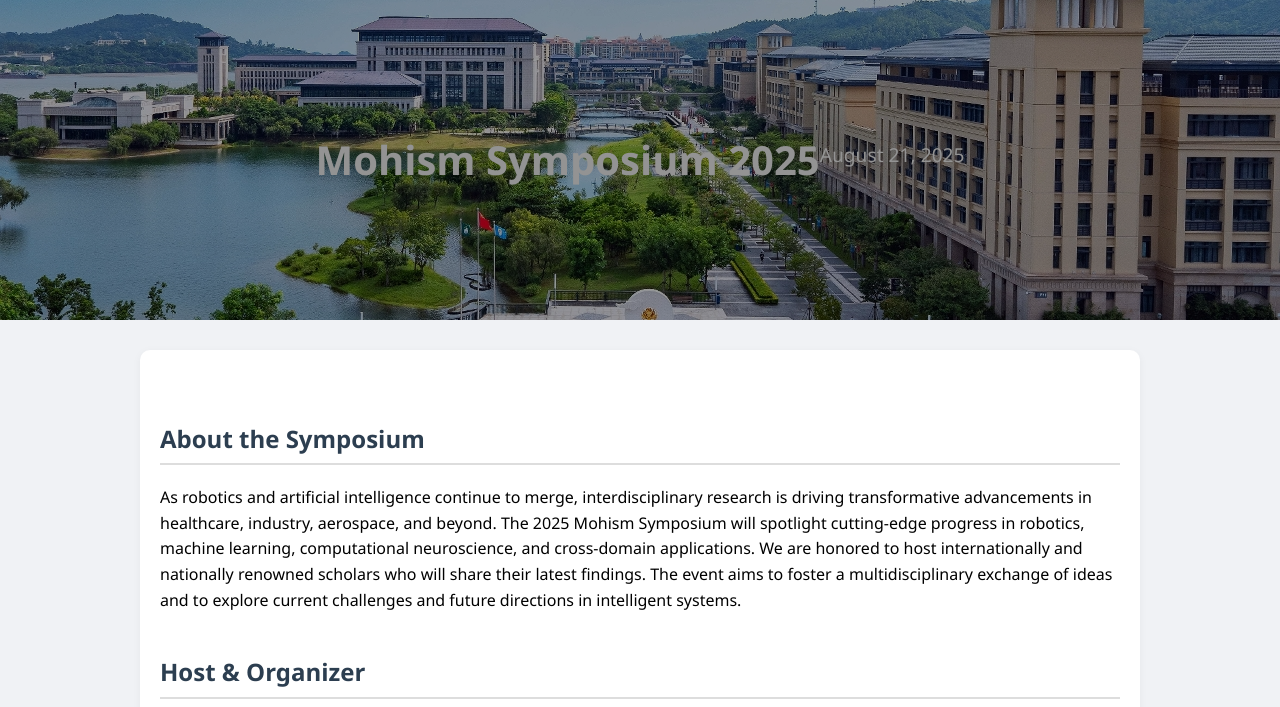
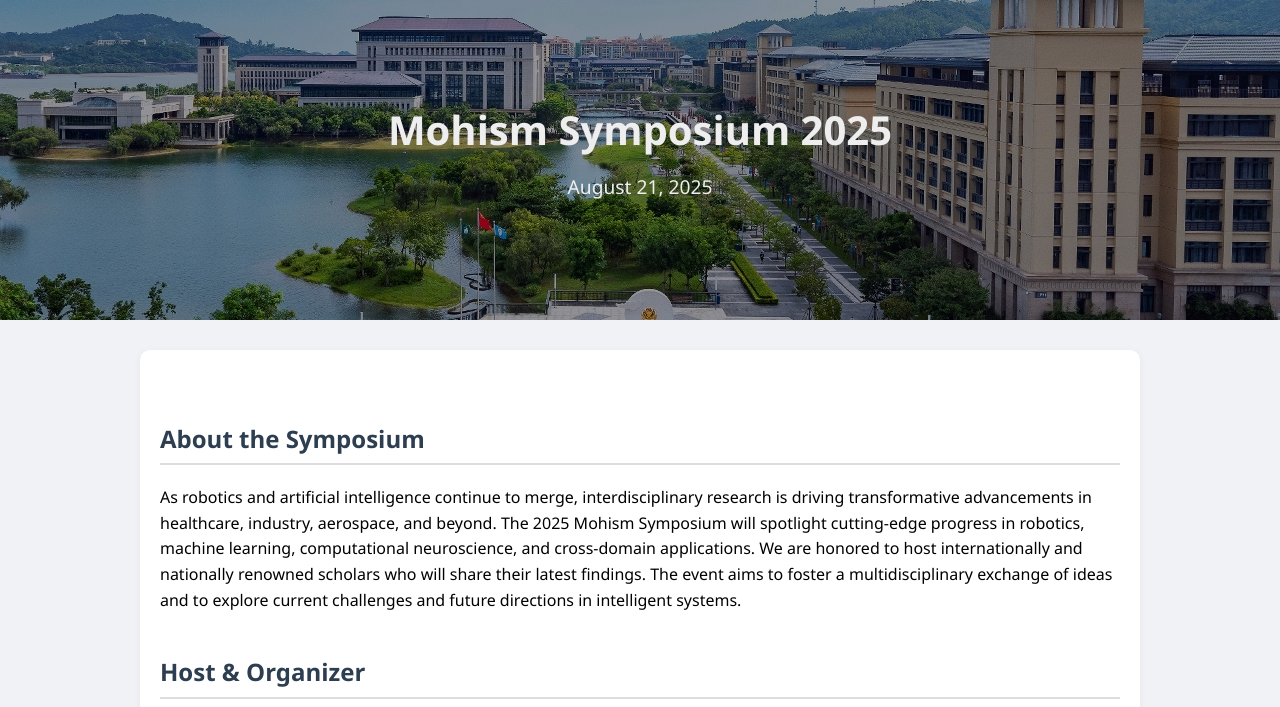
Before and after one commit to MohismLab/mohism-symposium-2025, a plain HTML site: page index.html in a window 1280 px wide. Shown: the top 707 px of the page. Drawn offline with Linux system fonts and the light colour scheme.

Commit message:
Update index.html

```diff
--- a/index.html
+++ b/index.html
@@ -44,12 +44,12 @@
     .hero h1 {
       font-size: 2.5em;
       margin: 0;
-      color: #f5f5f5;
+      color: #eeeeee;
     }
     .hero p {
       margin-top: 10px;
       font-size: 1.2em;
-      color: #f5f5f5;
+      color: #eeeeee;
     }
     .container {
       padding: 30px 20px;
@@ -113,7 +113,7 @@
 </head>
 <body>
   <section class="hero">
-
+    <div class="hero-content">
       <h1>Mohism Symposium 2025</h1>
       <p>August 21, 2025</p>
     </div>
```
